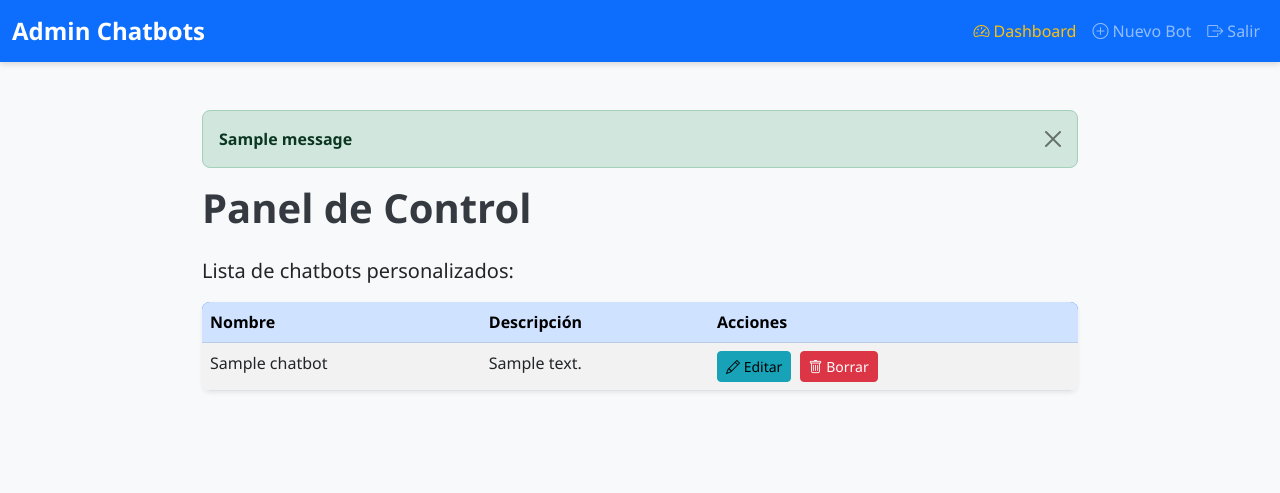
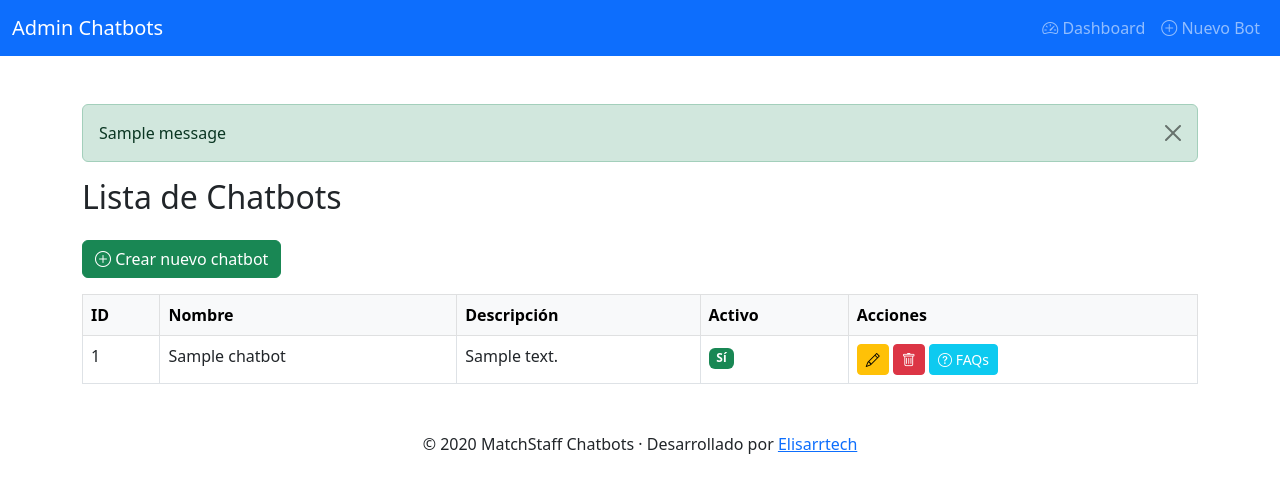
Before and after one commit to elisarrtech/proyectoflask, a Flask app: template templates/dashboard.html in a window 1280 px wide. Shown: the top 493 px of the page. Run offline with Flask 3, Linux system fonts and the light colour scheme; tables that the repository leaves empty hold one stand-in row (values such as "Sample post"); the template is opened without the code that fills it: values that come from a table or form of the project are taken from there, most other values are stand-ins (such as "Sample title", 1, 10 or a date in 2020); one stand-in notice (Sample message) is shown.

Commit message:
Update dashboard.html

```diff
--- a/templates/dashboard.html
+++ b/templates/dashboard.html
@@ -1,157 +1,57 @@
-<!DOCTYPE html>
-<html lang="es">
-<head>
-  <meta charset="UTF-8" />
-  <meta name="viewport" content="width=device-width, initial-scale=1" />
-  <title>Dashboard - Admin Chatbots</title>
-  <link
-    href="https://cdn.jsdelivr.net/npm/bootstrap@5.3.0/dist/css/bootstrap.min.css"
-    rel="stylesheet"/>
-  <link
-    href="https://cdn.jsdelivr.net/npm/bootstrap-icons@1.10.5/font/bootstrap-icons.css"
-    rel="stylesheet"/>
-   <link
-     rel="stylesheet" href="{{ url_for('static', filename='styles.css') }}" />
-</head>
-<body>
 
-  <nav class="navbar navbar-expand-lg navbar-dark bg-primary">
-    <div class="container-fluid">
-      <a class="navbar-brand" href="#">Admin Chatbots</a>
-      <button
-        class="navbar-toggler"
-        type="button"
-        data-bs-toggle="collapse"
-        data-bs-target="#navbarNav"
-        aria-controls="navbarNav"
-        aria-expanded="false"
-        aria-label="Toggle navigation"
-      >
-        <span class="navbar-toggler-icon"></span>
-      </button>
-      <div class="collapse navbar-collapse" id="navbarNav">
-        <ul class="navbar-nav ms-auto">
-          <li class="nav-item">
-            <a class="nav-link active" href="/dashboard">
-              <i class="bi bi-speedometer2"></i> Dashboard
+{% extends "base.html" %}
+
+{% block content %}
+
+{% if session.pop('welcome', None) %}
+  <div class="alert alert-info d-flex align-items-center" role="alert">
+    <i class="bi bi-person-check me-2"></i>
+    ¡Bienvenido, administrador! Aquí puedes gestionar tus chatbots.
+  </div>
+{% endif %}
+
+<h2 class="mb-4">Lista de Chatbots</h2>
+
+<a href="{{ url_for('nuevo') }}" class="btn btn-success mb-3">
+  <i class="bi bi-plus-circle"></i> Crear nuevo chatbot
 </a>
-          </li>
-          <li class="nav-item">
-            <a class="nav-link" href="/nuevo">
-              <i class="bi bi-plus-circle"></i> Nuevo Bot
-            </a>
-          </li>
-          <li class="nav-item">
-            <a class="nav-link" href="#">
-              <i class="bi bi-box-arrow-right"></i> Salir
-            </a>
-          </li>
-        </ul>
-      </div>
-    </div>
-  </nav>
 
-  <main class="container my-5">
-
-    <!-- Mensajes flash -->
-    {% with messages = get_flashed_messages(with_categories=true) %}
-      {% if messages %}
-        {% for category, message in messages %}
-          <div class="alert alert-{{category}} alert-dismissible fade show" role="alert">
-            {{ message }}
-            <button type="button" class="btn-close" data-bs-dismiss="alert" aria-label="Close"></button>
-          </div>
-        {% endfor %}
-      {% endif %}
-    {% endwith %}
-
-    <h1 class="mb-4">Panel de Control</h1>
-    <p class="lead">Lista de chatbots personalizados:</p>
-
-    <table class="table table-striped table-hover shadow-sm">
-      <thead class="table-primary">
+<table class="table table-bordered table-hover">
+  <thead class="table-light">
     <tr>
+      <th>ID</th>
       <th>Nombre</th>
       <th>Descripción</th>
+      <th>Activo</th>
       <th>Acciones</th>
     </tr>
   </thead>
   <tbody>
     {% for bot in chatbots %}
     <tr>
+      <td>{{ bot.id }}</td>
       <td>{{ bot.nombre }}</td>
       <td>{{ bot.descripcion }}</td>
       <td>
-            <a href="{{ url_for('editar', bot_id=bot.id) }}" class="btn btn-sm btn-info me-1">
-              <i class="bi bi-pencil"></i> Editar
-            </a>
-            <button
-              type="button"
-              class="btn btn-sm btn-danger"
-              data-bs-toggle="modal"
-              data-bs-target="#confirmDeleteModal"
-              data-botname="{{ bot.nombre }}"
-              data-botid="{{ bot.id }}"
-            >
-              <i class="bi bi-trash"></i> Borrar
+        {% if bot.activo %}
+          <span class="badge bg-success">Sí</span>
+        {% else %}
+          <span class="badge bg-secondary">No</span>
+        {% endif %}
+      </td>
+      <td>
+        <a href="{{ url_for('editar', bot_id=bot.id) }}" class="btn btn-sm btn-warning"><i class="bi bi-pencil"></i></a>
+        <form action="{{ url_for('borrar') }}" method="POST" class="d-inline">
+          <input type="hidden" name="bot_id" value="{{ bot.id }}">
+          <button type="submit" class="btn btn-sm btn-danger" onclick="return confirm('¿Estás seguro de eliminar este bot?')">
+            <i class="bi bi-trash"></i>
           </button>
+        </form>
+        <a href="{{ url_for('faqs', bot_id=bot.id) }}" class="btn btn-sm btn-info text-white"><i class="bi bi-question-circle"></i> FAQs</a>
       </td>
     </tr>
     {% endfor %}
   </tbody>
 </table>
-  </main>
 
-  <!-- Modal borrar -->
-  <div
-    class="modal fade"
-    id="confirmDeleteModal"
-    tabindex="-1"
-    aria-labelledby="confirmDeleteModalLabel"
-    aria-hidden="true"
-  >
-    <div class="modal-dialog">
-      <div class="modal-content">
-        <div class="modal-header">
-          <h5 class="modal-title" id="confirmDeleteModalLabel">Confirmar borrado</h5>
-          <button
-            type="button"
-            class="btn-close"
-            data-bs-dismiss="modal"
-            aria-label="Cerrar"
-          ></button>
-        </div>
-        <div class="modal-body">
-          ¿Seguro que quieres borrar <strong id="botNameToDelete"></strong>?
-        </div>
-        <div class="modal-footer">
-          <form method="POST" action="/borrar">
-            <input type="hidden" id="botIdToDelete" name="bot_id" value="" />
-            <button type="button" class="btn btn-secondary" data-bs-dismiss="modal">
-              Cancelar
-            </button>
-            <button type="submit" class="btn btn-danger">Borrar</button>
-          </form>
-        </div>
-      </div>
-    </div>
-  </div>
-
-  <script src="https://cdn.jsdelivr.net/npm/bootstrap@5.3.0/dist/js/bootstrap.bundle.min.js"></script>
-  <script>
-    var confirmDeleteModal = document.getElementById('confirmDeleteModal')
-    confirmDeleteModal.addEventListener('show.bs.modal', function (event) {
-      var button = event.relatedTarget
-      var botName = button.getAttribute('data-botname')
-      var botId = button.getAttribute('data-botid')
-
-      var modalTitle = confirmDeleteModal.querySelector('#botNameToDelete')
-      var modalInput = confirmDeleteModal.querySelector('#botIdToDelete')
-
-      modalTitle.textContent = botName
-      modalInput.value = botId
-    })
-  </script>
-
-</body>
-</html>
+{% endblock %}
```
Lines whose indentation alone changed are shown as unchanged.
